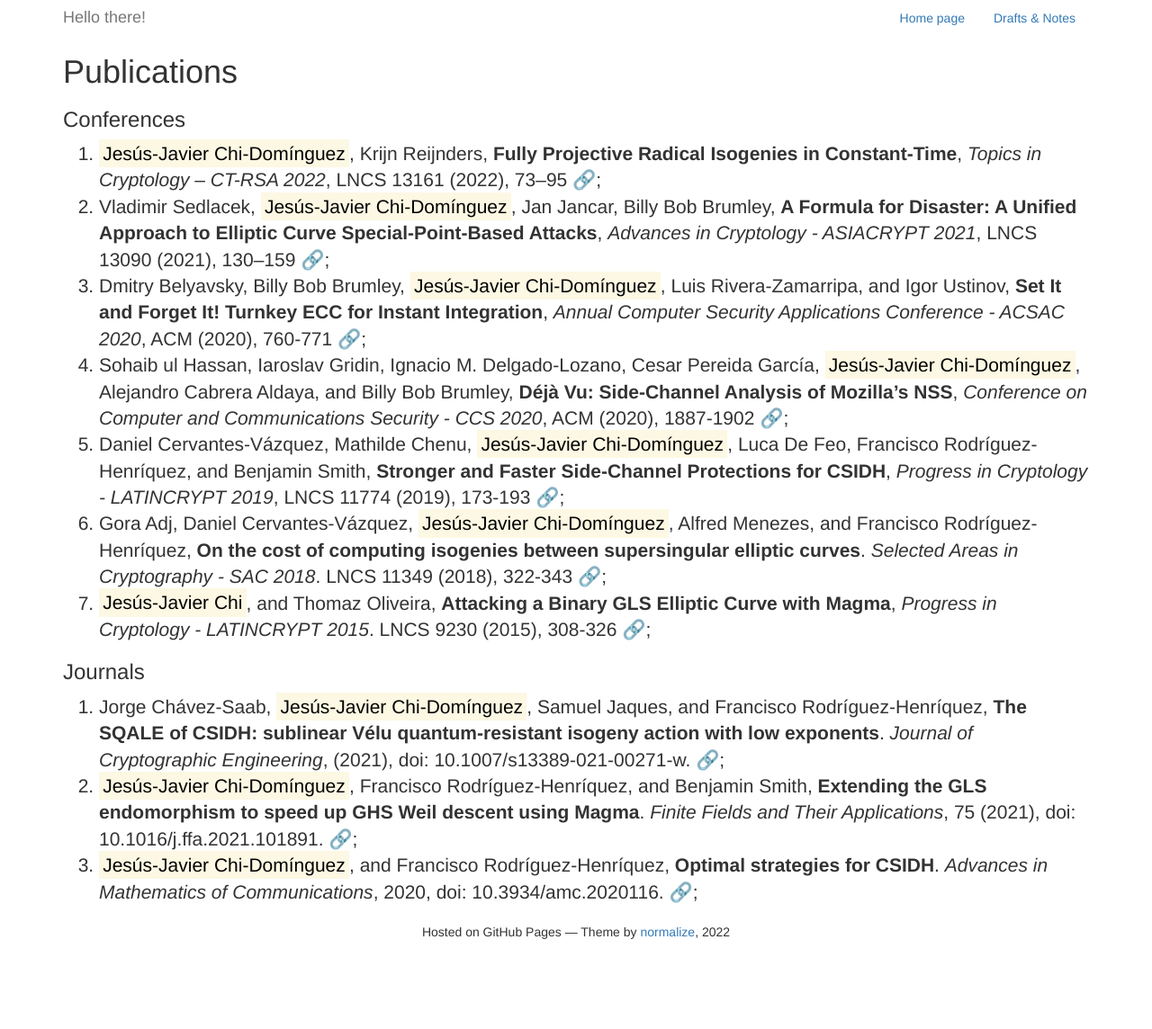
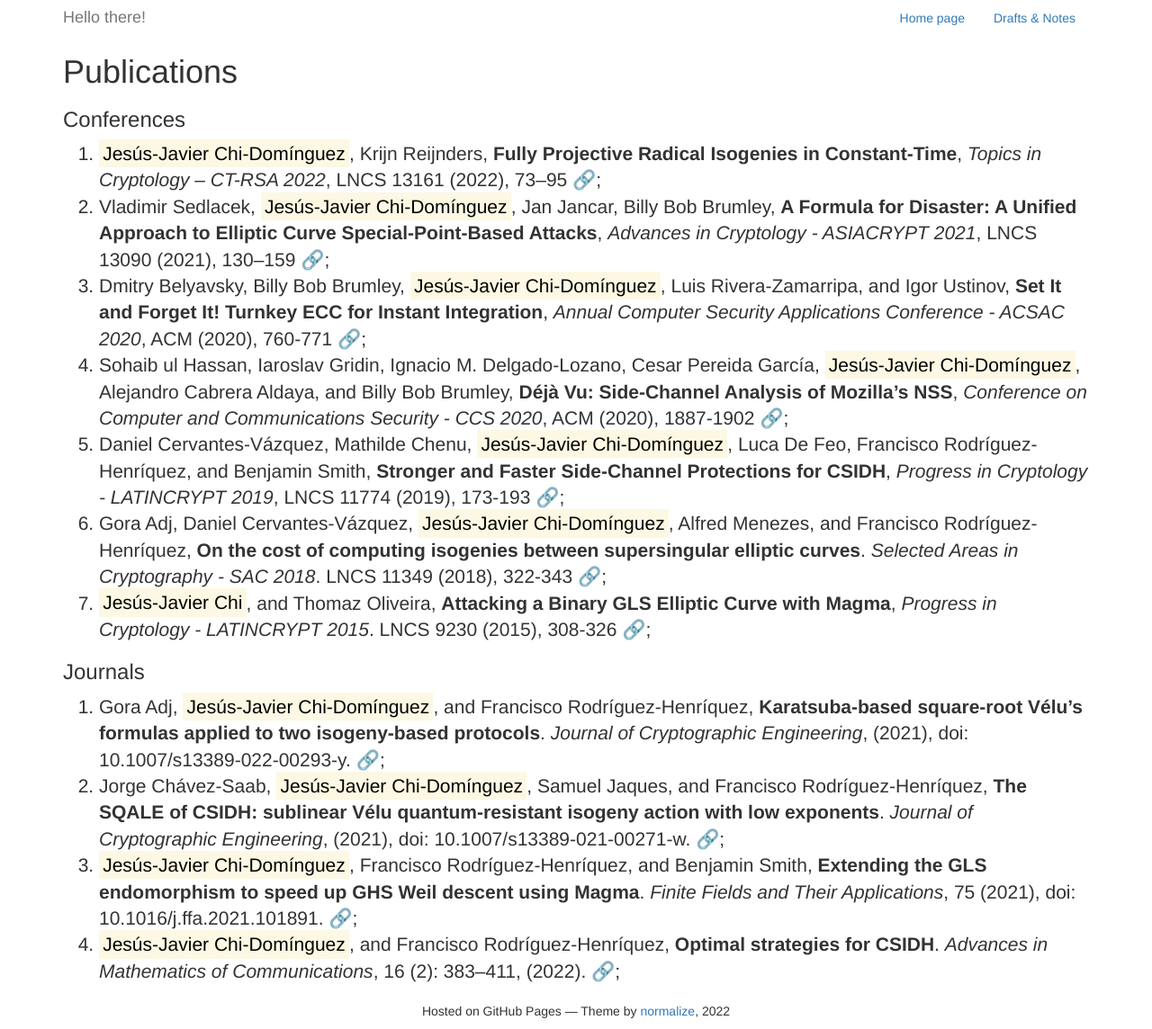
Before and after one commit to JJChiDguez/JJChiDguez.github.io, a Jekyll site: the page built from docs/publications.md, in a window 1280 px wide. Shown: the whole page at 90% size. Built offline with Jekyll 4.4.1, drawn with Linux system fonts in a browser that asks for light colours; before the commit the page ends 1056 px from its top, so only the background shows below that.

Commit message:
update: data and publications

```diff
--- a/docs/Gemfile
+++ b/docs/Gemfile
@@ -7,7 +7,6 @@ source "https://rubygems.org"
 #
 # This will help ensure the proper Jekyll version is running.
 # Happy Jekylling!
-gem "jekyll", "~> 4.2.0"
 # This is the default theme for new Jekyll sites. You may change this to anything you like.
 gem "minima", "~> 2.5"
 # If you want to use GitHub Pages, remove the "gem "jekyll"" above and
@@ -29,4 +28,7 @@ end
 gem "wdm", "~> 0.1.1", :platforms => [:mingw, :x64_mingw, :mswin]
 
 
+
+gem "jekyll", "~> 4.2"
+
 gem "webrick", "~> 1.7"
--- a/docs/publications.md
+++ b/docs/publications.md
@@ -17,6 +17,7 @@ filename: publications.md
 7. <mark>Jes&uacute;s-Javier Chi</mark>, and Thomaz Oliveira, **Attacking a Binary GLS Elliptic Curve with Magma**, _Progress in Cryptology - LATINCRYPT 2015_. LNCS 9230 (2015), 308-326 [&#128279;](https://doi.org/10.1007/978-3-319-22174-8_17);
 
 ### Journals
-1. Jorge Ch&aacute;vez-Saab, <mark>Jes&uacute;s-Javier Chi-Dom&iacute;nguez</mark>, Samuel Jaques, and Francisco Rodr&iacute;guez-Henr&iacute;quez, **The SQALE of CSIDH: sublinear V&eacute;lu quantum-resistant isogeny action with low exponents**. _Journal of Cryptographic Engineering_, (2021), doi: 10.1007/s13389-021-00271-w. [&#128279;](https://doi.org/10.1007/s13389-021-00271-w);
-2. <mark>Jes&uacute;s-Javier Chi-Dom&iacute;nguez</mark>, Francisco Rodr&iacute;guez-Henr&iacute;quez, and Benjamin Smith, **Extending the GLS endomorphism to speed up GHS Weil descent using Magma**. _Finite Fields and Their Applications_, 75 (2021), doi: 10.1016/j.ffa.2021.101891. [&#128279;](https://doi.org/10.1016/j.ffa.2021.101891);
-3. <mark>Jes&uacute;s-Javier Chi-Dom&iacute;nguez</mark>, and Francisco Rodr&iacute;guez-Henr&iacute;quez, **Optimal strategies for CSIDH**. _Advances in Mathematics of Communications_, 2020, doi: 10.3934/amc.2020116. [&#128279;](http://dx.doi.org/10.3934/amc.2020116);
+1. Gora Adj, <mark>Jes&uacute;s-Javier Chi-Dom&iacute;nguez</mark>, and Francisco Rodr&iacute;guez-Henr&iacute;quez, **Karatsuba-based square-root Vélu’s formulas applied to two isogeny-based protocols**. _Journal of Cryptographic Engineering_, (2021), doi: 10.1007/s13389-022-00293-y. [&#128279;](https://doi.org/10.1007/s13389-022-00293-y);
+2. Jorge Ch&aacute;vez-Saab, <mark>Jes&uacute;s-Javier Chi-Dom&iacute;nguez</mark>, Samuel Jaques, and Francisco Rodr&iacute;guez-Henr&iacute;quez, **The SQALE of CSIDH: sublinear V&eacute;lu quantum-resistant isogeny action with low exponents**. _Journal of Cryptographic Engineering_, (2021), doi: 10.1007/s13389-021-00271-w. [&#128279;](https://doi.org/10.1007/s13389-021-00271-w);
+3. <mark>Jes&uacute;s-Javier Chi-Dom&iacute;nguez</mark>, Francisco Rodr&iacute;guez-Henr&iacute;quez, and Benjamin Smith, **Extending the GLS endomorphism to speed up GHS Weil descent using Magma**. _Finite Fields and Their Applications_, 75 (2021), doi: 10.1016/j.ffa.2021.101891. [&#128279;](https://doi.org/10.1016/j.ffa.2021.101891);
+4. <mark>Jes&uacute;s-Javier Chi-Dom&iacute;nguez</mark>, and Francisco Rodr&iacute;guez-Henr&iacute;quez, **Optimal strategies for CSIDH**. _Advances in Mathematics of Communications_, 16 (2): 383--411, (2022). [&#128279;](http://dx.doi.org/10.3934/amc.2020116);
```
Also changed, not shown: docs/index.md (+1 -1 lines), docs/Gemfile.lock, 2 other files.
